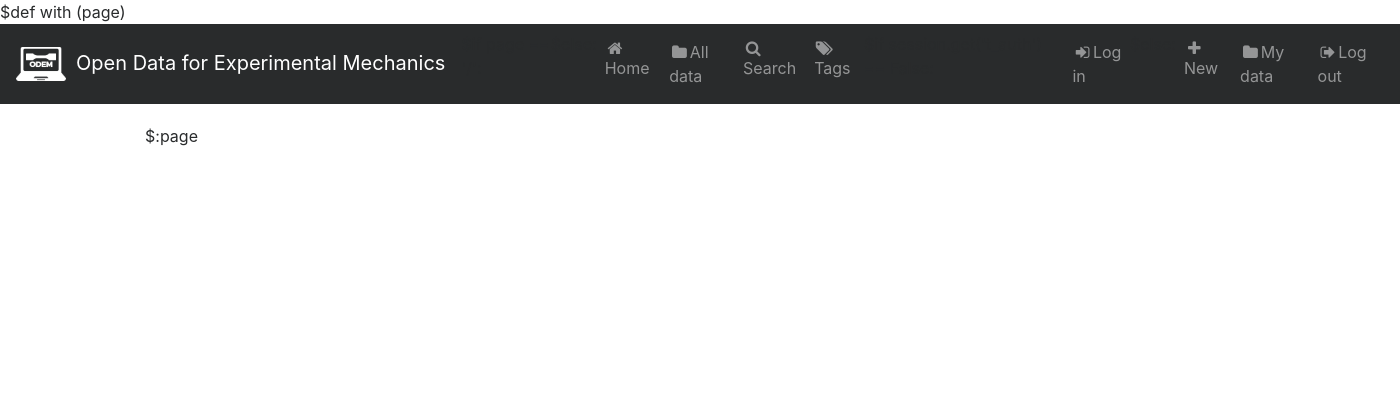
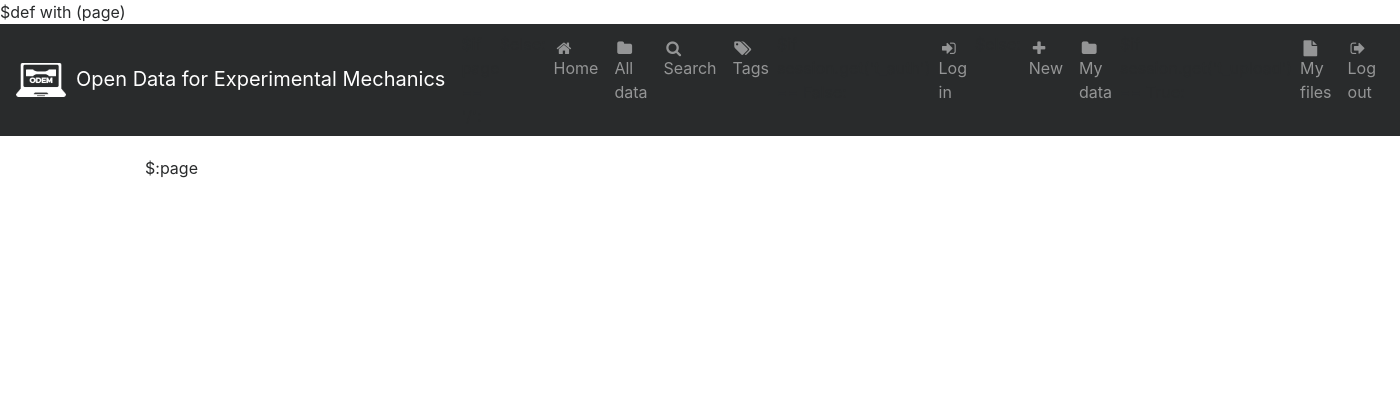
Before and after one commit to OpenDataExpMechanics/platform, a Python web app: template templates/base.html in a window 1400 px wide. Shown: the top 420 px of the page. Run offline with Jinja, Linux system fonts and the light colour scheme; the template is opened without the code that fills it, so the values that code supplies are empty; some libraries are stand-ins or nearby versions.

Commit message:
Add fileupload as session attribute (refs #13)

```diff
--- a/database.sql
+++ b/database.sql
@@ -9,6 +9,7 @@
   `name` varchar(25) NOT NULL,
   `mail` varchar(50) NOT NULL,
   `password` char(32) NOT NULL,
+  `fileupload` BOOLEAN DEFAULT FALSE,
   PRIMARY KEY (id)
 ) ENGINE=InnoDB DEFAULT CHARSET=latin1;
 
--- a/model.py
+++ b/model.py
@@ -34,6 +34,7 @@
 			self.session.t_user = name
 			self.session.t_auth = True
 			self.session.t_id = data['id']
+			self.session.t_upload = data['fileupload']
 
 		return True
 
--- a/templates/base.html
+++ b/templates/base.html
@@ -126,6 +126,10 @@
         <li class="nav-item">
             <a class="nav-link" href="/data"><i class="fa fa-folder fa-fw" aria-hidden="true"></i>My data</a><br>
         </li>
+        $if session.get('t_upload') == True:
+            <li class="nav-item">
+            <a class="nav-link" href="/files"><i class="fa fa-file fa-fw" aria-hidden="true"></i>My files</a><br>
+            </li>
         <li class="nav-item">
             <a class="nav-link" href="/logout"><i class="fa fa-sign-out fa-fw" aria-hidden="true"></i>Log out</a>
         </li>
--- a/templates/show.html
+++ b/templates/show.html
@@ -8,5 +8,5 @@
     <br><br>
     Tags: $post.tags
     <br><br>
-    More details can be found <a href="$post.link">here</a>
+        More details can be found <a href="$post.link">here</a>
     <br><br>
```
Also changed, not shown: main.py (+15 -1 lines).
